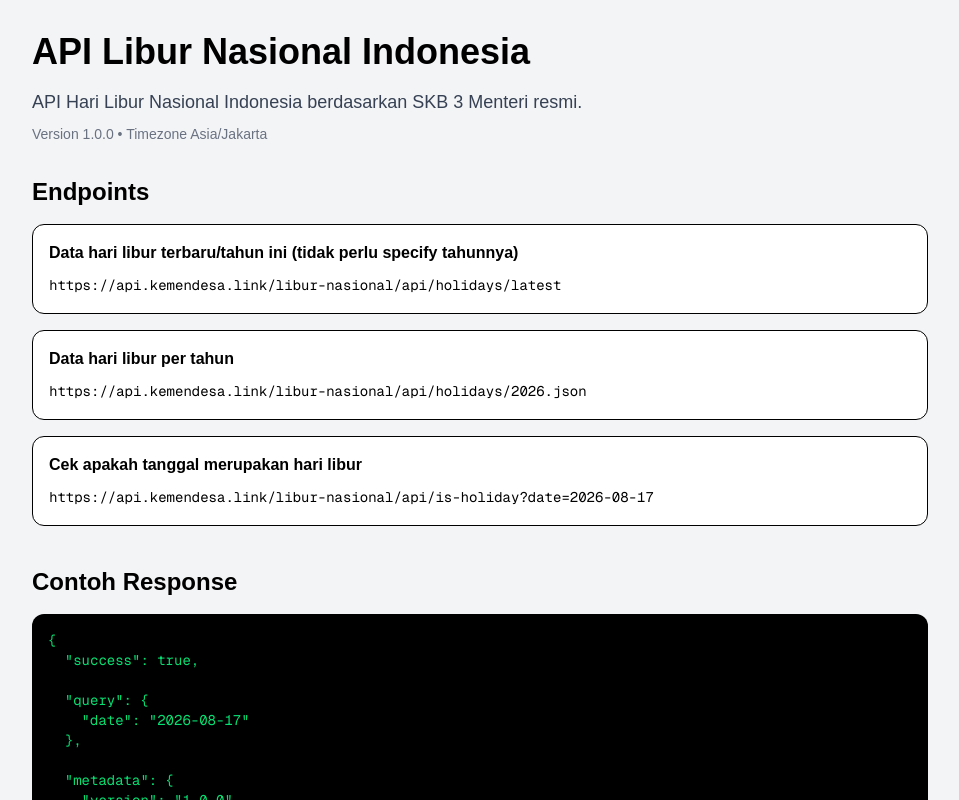
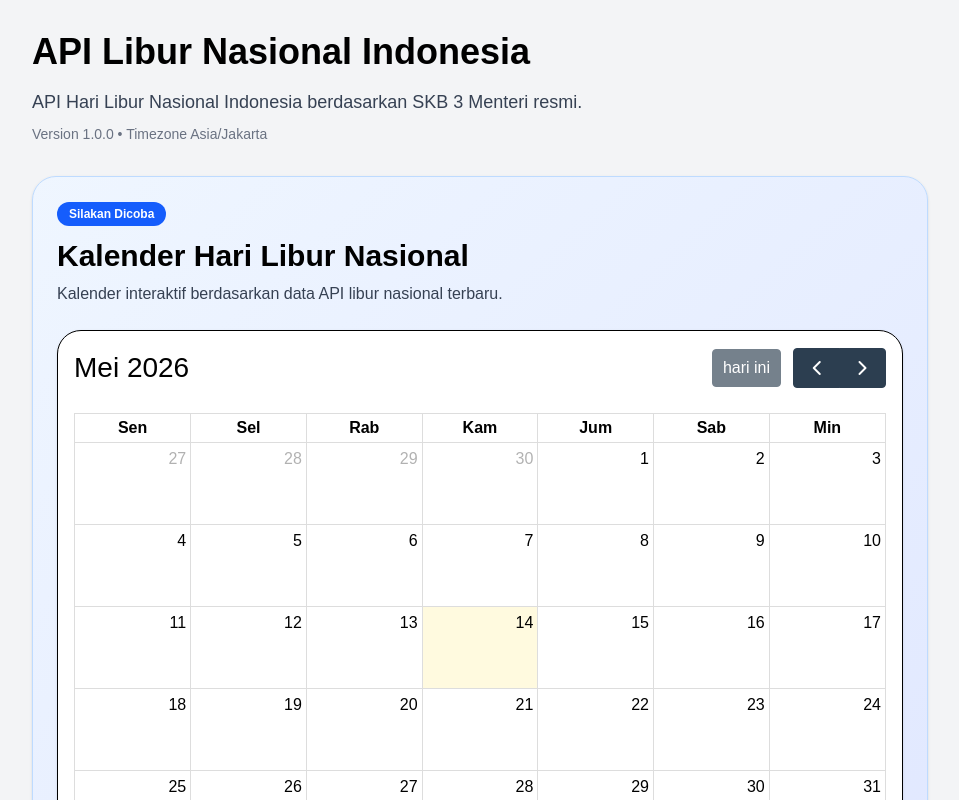
Before and after one commit to anthropologuy/libur-nasional, a Next.js app: page / in a window 1280 px wide. Shown: the top 800 px of the page, without its empty margins (160-1119 px from the left). Built offline with nearby package versions, Linux system fonts and the light colour scheme; no server answers.

Commit message:
add playground

```diff
--- a/package.json
+++ b/package.json
@@ -9,6 +9,9 @@
     "lint": "eslint"
   },
   "dependencies": {
+    "@fullcalendar/core": "^6.1.20",
+    "@fullcalendar/daygrid": "^6.1.20",
+    "@fullcalendar/react": "^6.1.20",
     "next": "16.2.6",
     "react": "19.2.4",
     "react-dom": "19.2.4"
--- a/src/app/page.tsx
+++ b/src/app/page.tsx
@@ -1,5 +1,6 @@
 import fs from "fs";
 import path from "path";
+import HolidayCalendar from "@/components/HolidayCalendar";
 
 // =====================
 // METADATA BROWSER
@@ -85,6 +86,48 @@ export default async function HomePage() {
         <div className="text-sm text-gray-500 mb-8">
           Version {metadata.version} • Timezone {metadata.timezone}
         </div>
+
+{/* ===================== */}
+{/* PLAYGROUND */}
+{/* ===================== */}
+
+<section className="mb-12">
+
+  <div className="bg-gradient-to-br from-blue-50 to-indigo-100 border border-blue-200 rounded-3xl p-6 shadow-sm">
+
+    {/* HEADER */}
+
+    <div className="mb-6">
+
+      <div className="inline-flex items-center gap-2 bg-blue-600 text-white text-xs font-semibold px-3 py-1 rounded-full mb-3">
+        Silakan Dicoba
+      </div>
+
+      <h2 className="text-3xl font-bold mb-2">
+        Kalender Hari Libur Nasional
+      </h2>
+
+      <p className="text-gray-700">
+        Kalender interaktif berdasarkan data API
+        libur nasional terbaru.
+      </p>
+
+    </div>
+
+    {/* CALENDAR */}
+
+    <HolidayCalendar />
+
+    {/* FOOTNOTE */}
+
+    <div className="text-xs text-gray-500 mt-4">
+      📌 Menandakan cuti bersama
+    </div>
+
+  </div>
+
+</section>
+
 
         {/* ===================== */}
         {/* ENDPOINTS */}
--- /dev/null
+++ b/src/components/HolidayCalendar.tsx
@@ -0,0 +1,81 @@
+"use client";
+
+import { useEffect, useState } from "react";
+
+import FullCalendar from "@fullcalendar/react";
+import dayGridPlugin from "@fullcalendar/daygrid";
+import idLocale from "@fullcalendar/core/locales/id";
+
+type Holiday = {
+  date: string;
+  name: string;
+  is_cuti_bersama?: boolean;
+};
+
+type CalendarEvent = {
+  title: string;
+  start: string;
+  allDay: boolean;
+};
+
+export default function HolidayCalendar() {
+
+  const [events, setEvents] =
+    useState<CalendarEvent[]>([]);
+
+  useEffect(() => {
+
+    async function load() {
+
+      try {
+
+        const response =
+          await fetch(
+            "/libur-nasional/api/holidays/latest"
+          );
+
+        const json =
+          await response.json();
+
+        const mapped: CalendarEvent[] =
+          (json.data || []).map(
+            (item: Holiday) => ({
+
+              title:
+                item.is_cuti_bersama
+                  ? "📌 " + item.name
+                  : item.name,
+
+              start: item.date,
+
+              allDay: true,
+            })
+          );
+
+        setEvents(mapped);
+
+      } catch (error) {
+
+        console.error(error);
+      }
+    }
+
+    load();
+
+  }, []);
+
+  return (
+
+    <div className="bg-white rounded-3xl border p-4 shadow-sm">
+
+      <FullCalendar
+        plugins={[dayGridPlugin]}
+        initialView="dayGridMonth"
+        locale={idLocale}
+        events={events}
+        height="auto"
+      />
+
+    </div>
+  );
+}
```
Also changed, not shown: 1 other file (tests, documents, lock files or other folders).
